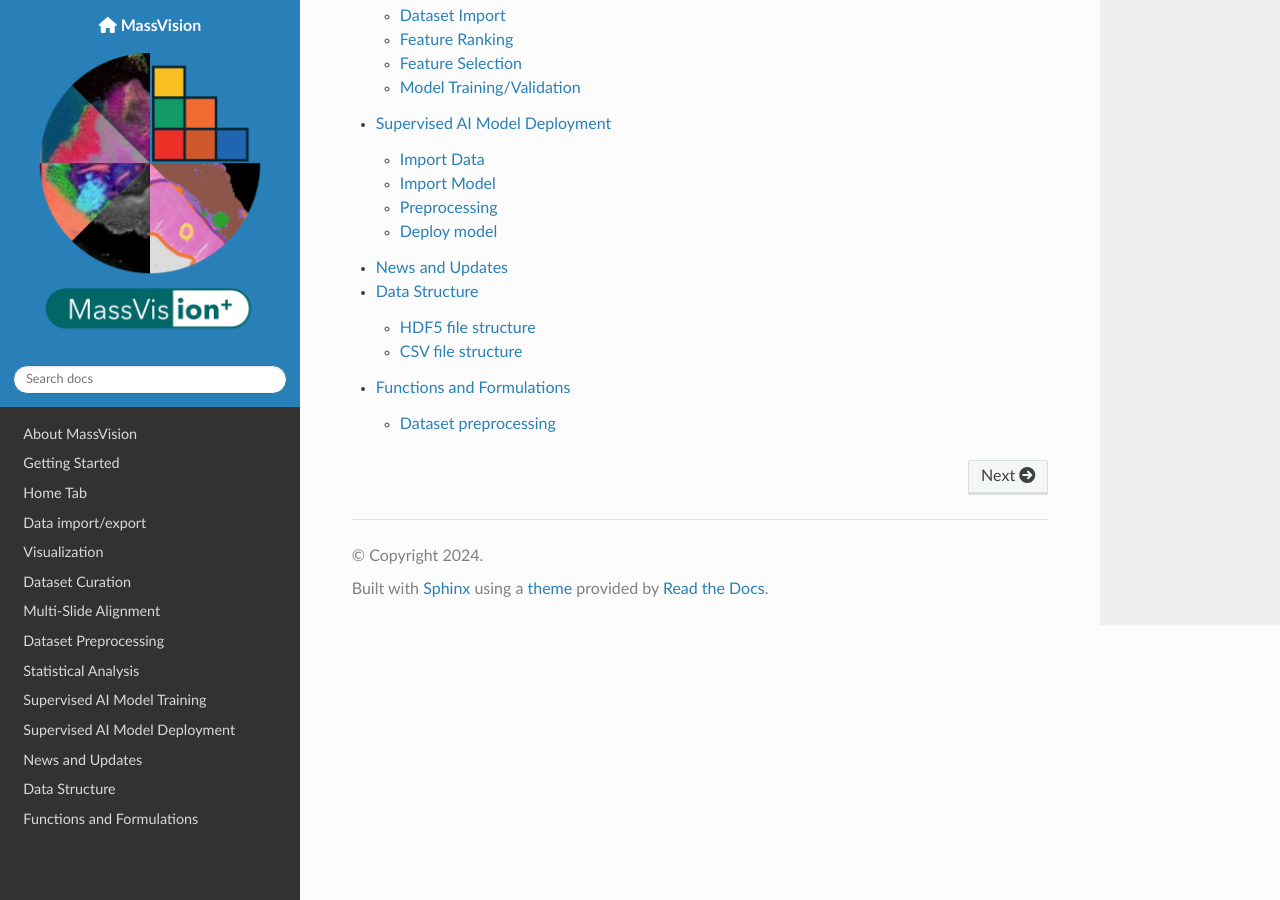
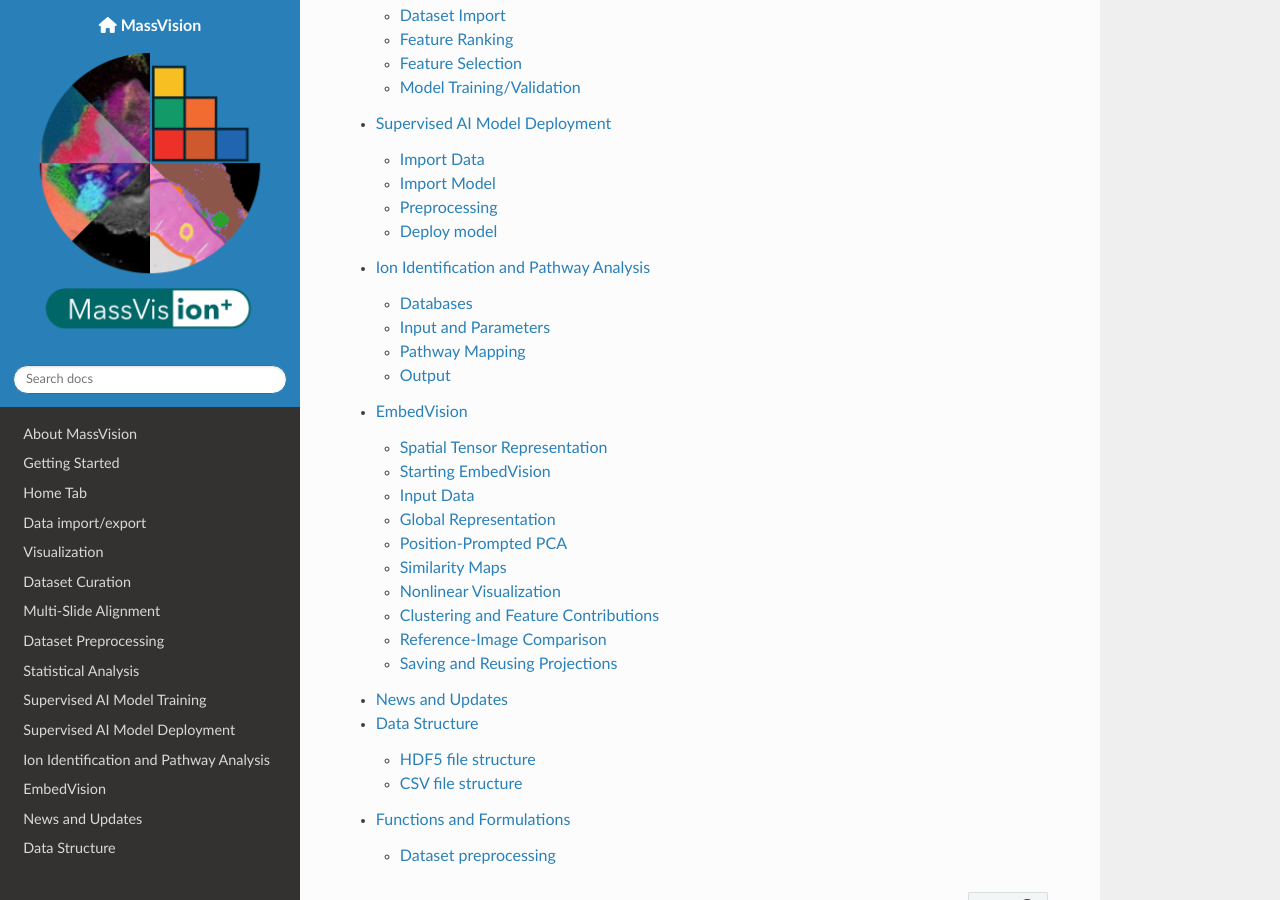
Before and after one commit to jamzad/SlicerMassVision, a Sphinx documentation site: the page built from docs/source/index.rst, in a window 1280 px wide and 900 px high, scrolled down 2082 px. Built offline with Sphinx 7.4.7 and the Read the Docs theme 3.1.0, drawn with Linux system fonts in a browser that asks for light colours; some of the changed lines change nothing that is shown.

Commit message:
UPD documentation

```diff
--- /dev/null
+++ b/docs/source/EmbedVision.rst
@@ -0,0 +1,168 @@
+EmbedVision
+###########
+
+.. image:: https://raw.githubusercontent.com/jamzad/SlicerMassVision/main/docs/source/Images/embedvision_logo.png
+    :width: 300
+    :align: center
+    :alt: EmbedVision logo.
+
+**EmbedVision** is a mode within MassVision for interactive exploration of channel-rich spatial data. It extends the spatial visualization and analysis tools originally developed for mass spectrometry imaging to learned feature maps and other high-dimensional spatial tensors.
+
+Examples include vision-foundation-model embeddings, intermediate neural-network feature maps, spatial transcriptomics, hyperspectral data, and other measurements in which every spatial location is represented by a vector of values. EmbedVision treats these inputs using a common tensor representation and provides tools for global visualization, region-aware probing, similarity analysis, clustering, feature inspection, and comparison with a reference image.
+
+
+Spatial Tensor Representation
+*****************************
+
+EmbedVision represents an input as a three-dimensional tensor with shape ``H x W x C``:
+
+* ``H`` and ``W`` define the spatial grid.
+* ``C`` defines the number of channels or features at each spatial location.
+
+For learned representations, the channels are embedding dimensions or latent features. For measured data, the channels may represent genes, molecular measurements, spectral bands, or other recorded variables. The channel meanings may differ, but the spatial data structure is the same.
+
+
+.. image:: https://raw.githubusercontent.com/jamzad/SlicerMassVision/main/docs/source/Images/EmbedVisionDataArray.png
+    :width: 600
+    :align: center
+
+
+Starting EmbedVision
+********************
+
+Select **EmbedVision** using the Switch Mode section on the **Home** tab. You can return to the **MassVision** mode using the same process.
+
+A typical workflow is:
+
+1. Import a channel-rich spatial tensor.
+2. Optionally load its corresponding reference image.
+3. Generate a global representation using **PCA (global contrast)**.
+4. Select a spatial prompt and generate **P3CA (local contrast)**.
+5. Explore the representation using similarity maps, clustering, nonlinear visualization, and channel-contribution summaries.
+6. Compare outputs using overlay or wipe visualization and save useful projection transforms for later use.
+
+Input Data
+**********
+
+Standard spatial tensors
+------------------------
+
+EmbedVision supports spatial tensors stored as NumPy arrays, hierarchical HDF5 files, and structured CSV files. Select the data file in the **Data Import** tab and load it using the same general workflow used for MassVision data.
+
+The recommended representation is a numeric array with shape ``H x W x C``. Missing or unmeasured spatial locations should be represented consistently using the background or validity-mask convention appropriate for the dataset.
+
+See `Data Structure <https://slicermassvision.readthedocs.io/en/latest/Data%20Structure.html>`_ for the general organization of spatial and channel dimensions used by MassVision.
+
+Reference images
+----------------
+
+An optional reference image can be loaded with the tensor. Examples include the original natural image, an H&E slide, an ultrasound image, or another co-registered modality. The reference image can be viewed alongside the representation maps and used with the blending tools for visual comparison.
+
+The spatial tensor and reference image should describe the same field of view. When their resolutions differ, confirm that the spatial correspondence is correct before interpreting local prompts or similarity maps.
+
+Spatial transcriptomics
+-----------------------
+
+EmbedVision also supports the import of AnnData or Visium-style ``.h5ad`` files. The spatial-transcriptomics importer can preprocess the spot-by-gene matrix, select informative genes, and create a regular image-compatible tensor by rasterizing the measured spot footprints.
+
+Each raster pixel within a measured spot receives the same expression vector as that spot. Values are not interpolated between spots, and unmeasured areas remain background. This preserves the original spot-level measurements while allowing the data to be explored using the same visualization tools as other spatial tensors.
+
+.. important::
+    Raster pixels within the same transcriptomic spot are repeated visual representations of one measurement. They should not be treated as independent biological observations in downstream statistical analysis.
+
+Global Representation
+*********************
+
+PCA (global contrast)
+---------------------
+
+Click **PCA (global contrast)** to summarize the full spatial tensor using principal component analysis. The projection basis is estimated from all valid spatial locations, and the first three principal components are displayed as the red, green, and blue channels of an RGB representation map.
+
+Global PCA provides a useful overview of the dominant variation in the complete tensor. However, large background regions, common tissue types, acquisition effects, or broad anatomical structures may dominate the projection and suppress variation within a smaller region of interest.
+
+Position-Prompted PCA
+*********************
+
+P3CA (local contrast)
+---------------------
+
+**Position-prompted PCA (P3CA)** provides a region-aware view of the spatial representation. Instead of estimating the projection from the full tensor, P3CA estimates its normalization and principal directions using the feature vectors inside a user-selected spatial prompt.
+
+To generate a P3CA representation:
+
+1. Click the region-selection control for local contrast.
+2. Draw or define a spatial region over the reference image or an existing representation map.
+3. Adjust the region if needed.
+4. Click **P3CA (local contrast)**.
+
+The resulting projection is applied to the entire spatial tensor, not only to the selected region. The output therefore acts as a local representation lens: it shows where the feature directions that vary most strongly within the selected region are expressed throughout the full image.
+
+
+P3CA is label-free and encoder-agnostic. It does not retrain or modify the model that generated the embeddings and can also be applied to measured spatial tensors such as gene-expression data.
+
+.. tip::
+    Compare the P3CA map with the global PCA map. A useful prompt may reveal boundaries, subregions, or repeated structures that are weak or absent in the global representation.
+
+.. note::
+    P3CA deliberately emphasizes variation associated with the selected region. Unrelated areas may become less contrasted or saturated because the projection is locally optimized rather than globally balanced.
+
+Similarity Maps
+***************
+
+Similarity analysis shows where feature vectors resemble a selected spatial query.
+
+* Place a query point on the displayed image and generate a **Similarity Heatmap** to compare that location with the rest of the tensor.
+* Use a selected region or segmentation as a query when region-based similarity is more appropriate.
+* Use the similarity thumbnail view to inspect the query together with the resulting similarity pattern.
+
+Similarity maps can help determine whether a local representation pattern is unique, repeated elsewhere, or shared across an anatomical or pathological structure. The result depends on the current tensor, preprocessing, and selected similarity measure.
+
+Nonlinear Visualization
+************************
+
+EmbedVision supports **UMAP** and **t-SNE** for nonlinear dimensionality reduction. These methods can reveal representation structure that is not well summarized by a linear projection.
+
+Select the desired method, configure its parameters, and generate the visualization. UMAP and t-SNE are generally slower than PCA and may change when their parameters or random initialization are changed. They are most useful as complementary exploratory views rather than fixed coordinate systems for direct cross-sample comparison.
+
+Clustering and Feature Contributions
+************************************
+
+Clustering
+----------
+
+Use clustering to group spatial locations with similar high-dimensional signatures. The output is displayed as a label map in which locations assigned to the same cluster share a color.
+
+Clustering provides a segmentation-like view of representation patterns, but the clusters are data-driven and should not automatically be interpreted as biological or anatomical classes.
+
+Dominant channels and features
+------------------------------
+
+Thumbnail and contribution views can be used to inspect the channels that contribute most strongly to a projection or that are most associated with a selected cluster.
+
+For measured tensors, the channels may have explicit names such as genes, ions, or spectral bands. For learned embeddings, an individual channel is usually a latent dimension and may not have a direct standalone interpretation. In that setting, channel rankings are most useful for comparing prompts, encoders, or samples rather than assigning semantic meaning to one dimension in isolation.
+
+Reference-Image Comparison
+**************************
+
+Use the blending controls to compare a representation map with its reference image or with another generated map. Available views include:
+
+* **Overlay:** Blends foreground and background images with an adjustable opacity.
+* **Wipe:** Reveals the two images on opposite sides of a movable boundary.
+* **Vertical wipe:** Uses a vertical comparison boundary.
+
+These tools are useful for checking spatial correspondence and relating representation patterns to visible morphology without permanently combining the images.
+
+Saving and Reusing Projections
+******************************
+
+EmbedVision can save a fitted PCA or P3CA projection and load it again later. A saved projection preserves the fitted transformation so that the same representation lens can be reapplied without estimating a new basis.
+
+This is useful for:
+
+* applying one prompted projection to additional samples;
+* comparing multiple images from the same encoder;
+* reproducing a previously generated representation;
+* separating projection fitting from later visualization.
+
+.. important::
+    Reuse a saved projection only with tensors from the same feature space and compatible preprocessing. Embeddings from different model layers, encoders, feature dimensions, or normalization pipelines are not directly interchangeable.
--- /dev/null
+++ b/docs/source/Identification.rst
@@ -0,0 +1,85 @@
+Ion Identification and Pathway Analysis
+#######################################
+
+The **Identification** tab allows users to annotate mass-to-charge (m/z) peaks by querying established chemical and metabolomic databases. It maps experimental m/z values to candidate lipid and metabolite structures, retrieves available KEGG identifiers, and associates selected molecules with biological pathways.
+
+Databases
+*********
+
+Identifying the possible biological origin of m/z peaks is an important step in mass spectrometry analysis. MassVision automates the lookup process using:
+
+1. **LIPID MAPS Structure Database (LMSD):** Queried dynamically through the REST API to identify candidate lipid structures.
+2. **Human Metabolome Database (HMDB):** Queried through a locally built SQLite database for fast and comprehensive metabolite matching.
+3. **KEGG:** Used to retrieve pathway information for identified molecules.
+
+LIPID MAPS and KEGG are queried through web APIs. HMDB requires a one-time local database setup to provide rapid searches without API rate limits.
+
+Setting up the HMDB database
+----------------------------
+
+1. Navigate to the HMDB Downloads page.
+2. Under the most current version tab, locate **Metabolite and Protein Data** in XML format.
+3. Download the **All Metabolites** file (``hmdb_metabolites.zip``).
+4. In the **Identification** tab, click **Download/Update HMDB Database** and select the downloaded ZIP file when prompted.
+5. MassVision parses the relevant mass and pathway information from the XML file and builds an optimized local SQLite database named ``HMDB_Neutral.db``.
+
+.. image:: https://raw.githubusercontent.com/jamzad/SlicerMassVision/main/docs/source/Images/IdentificationHMDBDownload.png
+    :width: 600
+    :alt: HMDB Downloads page showing the All Metabolites XML download.
+
+.. note::
+    You can skip the HMDB setup if you only intend to search the LIPID MAPS database.
+
+Input and Parameters
+********************
+
+Click **Load CSV file...** to import a CSV file containing one column of m/z values. Alternatively, enter or paste a comma-separated list of m/z values directly into the input field.
+
+.. image:: https://raw.githubusercontent.com/jamzad/SlicerMassVision/main/docs/source/Images/IdentificationInput.png
+    :width: 600
+    :alt: MassVision Identification tab showing the m/z input, tolerance, adduct, database, and candidate-selection controls.
+
+Configure the following parameters and click **Ion Identification**:
+
+* **Tolerance:** The maximum allowed mass difference between an experimental peak and a database record.
+* **Tolerance unit:** Select **Da** (Daltons) for an absolute tolerance or **ppm** (parts per million) for a relative tolerance.
+* **Adducts:** Select the ion adducts appropriate for the acquisition mode. Multiple adducts can be searched simultaneously. Available options include **M+H**, **M+Na**, **M+K**, **M+NH4**, **M-H**, **M+Cl**, **M-F**, **M-CH3COO**, and **No Adduct**.
+* **Database:** Select **All** to query both databases, **LipidMaps** to search only the LMSD API, or **HMDB** to search only the local HMDB database.
+* **Candidate selection:** Select **Find Closest Candidate** to return only the candidate or candidates with the smallest mass error within the specified tolerance. Select **Find All Candidates Within Set Tolerance** to return every candidate within the tolerance.
+
+Pathway Mapping
+***************
+
+After molecules have been identified, select the desired results using their checkboxes and click **Search Pathways** to map them to known biological pathways.
+
+* **Filter Human Pathways:** Restricts the results to human pathways by excluding bacterial, plant, and other organism-specific pathways.
+
+Output
+******
+
+Ion identification results
+--------------------------
+
+MassVision displays the identification results in a table. Click **Export...** to save the table as a CSV file. The output includes:
+
+* **Searched m/z:** The original peak value from the input data.
+* **Adduct:** The adduct associated with the database match.
+* **Molecule:** The biological or chemical name of the candidate molecule.
+* **Source ID:** The identifier assigned by the source database.
+* **KEGG ID:** The KEGG compound identifier, when available. Click a KEGG ID to open the corresponding compound page in the browser view on the right side of the screen.
+* **Error:** The difference between the candidate molecule mass and the searched m/z value, reported in Da or ppm according to the selected tolerance unit.
+
+.. image:: https://raw.githubusercontent.com/jamzad/SlicerMassVision/main/docs/source/Images/IdentificationKEGGCompound.png
+    :width: 600
+    :alt: MassVision identification results with a KEGG compound page displayed in the browser view.
+
+Pathway results
+---------------
+
+The pathway results are sorted by searched m/z value and include the adduct, molecule, Source ID, KEGG ID, and mass error, together with:
+
+* **Pathway:** A biological pathway containing the identified molecule. Click the pathway name to open the corresponding KEGG pathway map in the browser view on the right side of the screen.
+
+.. image:: https://raw.githubusercontent.com/jamzad/SlicerMassVision/main/docs/source/Images/IdentificationKEGGPathway.png
+    :width: 600
+    :alt: MassVision pathway results with the corresponding KEGG pathway map displayed in the browser view.
--- a/docs/source/index.rst
+++ b/docs/source/index.rst
@@ -44,6 +44,8 @@
    Statistical Analysis
    AI Model Training
    AI Model Deployment
+   Identification
+   EmbedVision
    News and Updates
    Data Structure
    Functions and Formulations
```
Also changed, not shown: docs/source/Images/EmbedVisionDataArray.png (added), docs/source/Images/IdentificationHMDBDownload.png (added), docs/source/Images/IdentificationInput.png (added), docs/source/Images/IdentificationKEGGCompound.png (added), docs/source/Images/IdentificationKEGGPathway.png (added), docs/source/Images/embedvision_logo.png (added).
